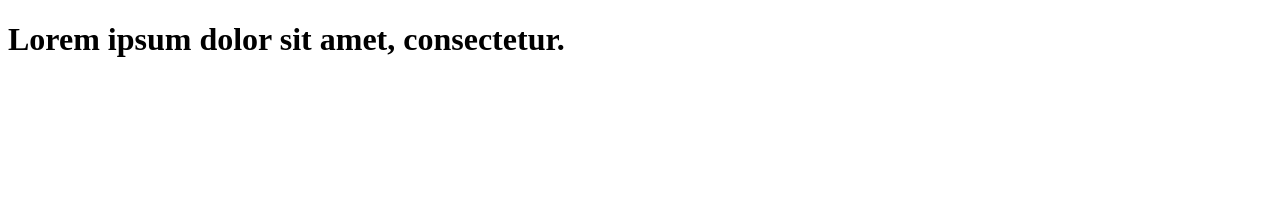
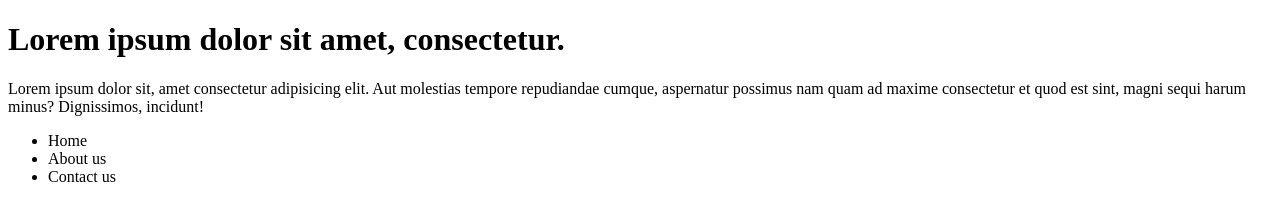
Before and after one commit to MilosShindiri/learn-git, a plain HTML site: page index.html in a window 1280 px wide. Drawn offline with Linux system fonts and the light colour scheme.

Commit message:
add a list

```diff
--- a/index.html
+++ b/index.html
@@ -7,5 +7,11 @@
 </head>
 <body>
     <h1>Lorem ipsum dolor sit amet, consectetur.</h1>
+    <p>Lorem ipsum dolor sit, amet consectetur adipisicing elit. Aut molestias tempore repudiandae cumque, aspernatur possimus nam quam ad maxime consectetur et quod est sint, magni sequi harum minus? Dignissimos, incidunt!</p>
+    <ul>
+        <li>Home</li>
+        <li>About us</li>
+        <li>Contact us</li>
+    </ul>
 </body>
 </html>
```
